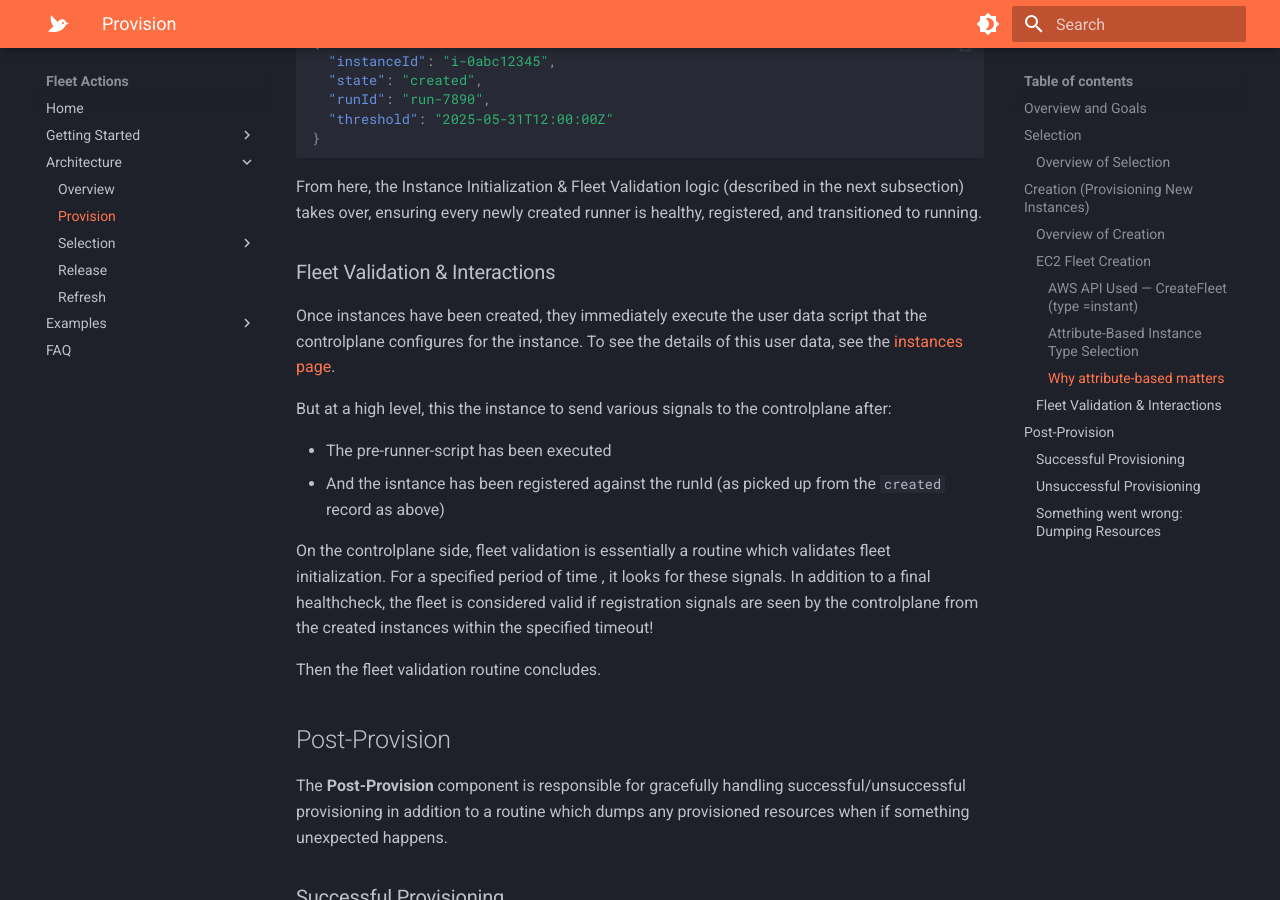
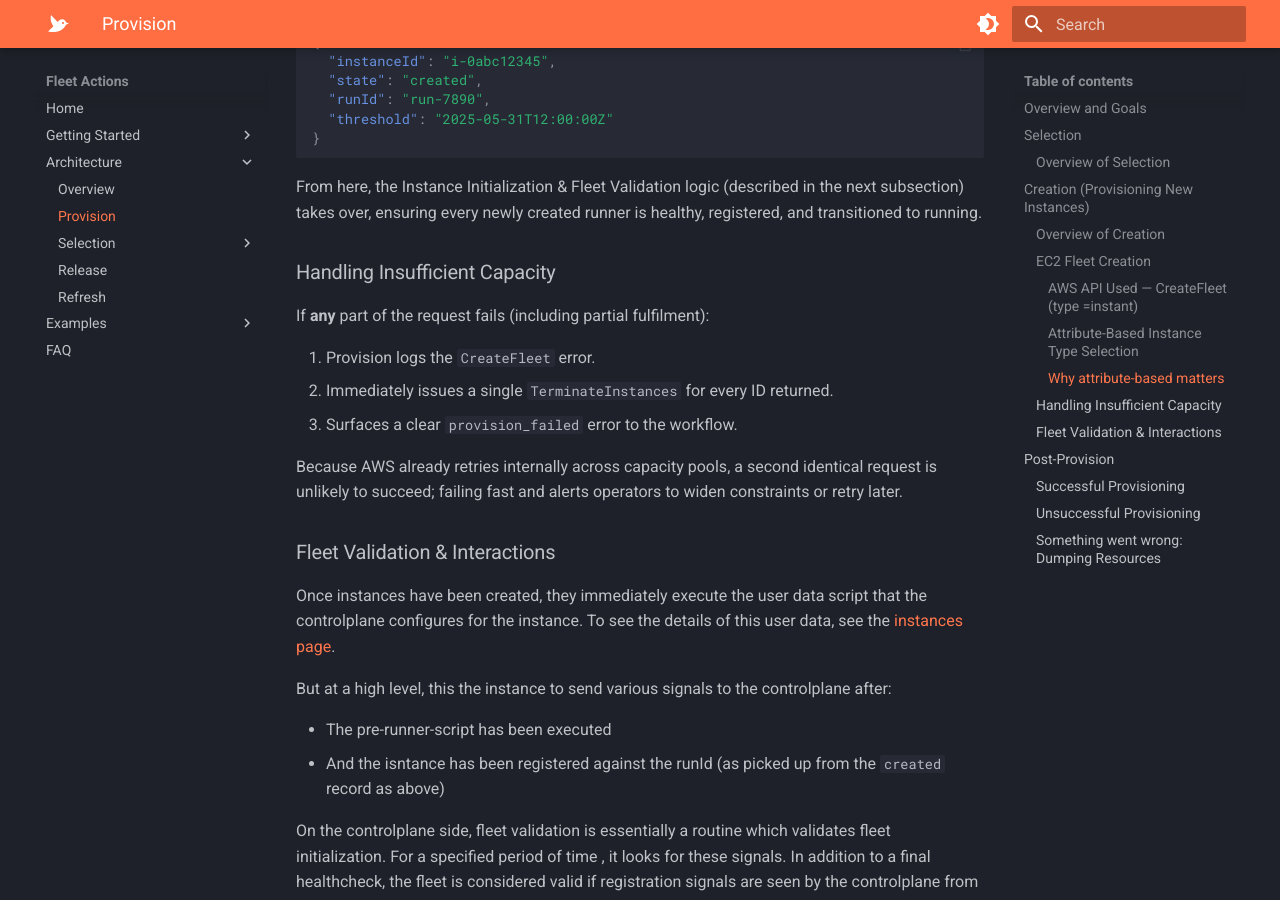
Before and after one commit to fleet-actions/ec2-runner-pool-manager, an MkDocs documentation site: the page built from docs/architecture/provision.md, in a window 1280 px wide and 900 px high, scrolled down 3073 px. Built offline with MkDocs 1.6.1 and Material for MkDocs 9.7.7, drawn with Linux system fonts in a browser that asks for light colours.

Commit message:
docs: document handling of insufficient capacity

```diff
--- a/docs/architecture/provision.md
+++ b/docs/architecture/provision.md
@@ -132,6 +132,16 @@ Once AWS returns the instance IDs, each new runner is inserted into DynamoDB lik
 
 From here, the Instance Initialization & Fleet Validation logic (described in the next subsection) takes over, ensuring every newly created runner is healthy, registered, and transitioned to running.
 
+### Handling Insufficient Capacity
+
+If **any** part of the request fails (including partial fulfilment):
+
+1. Provision logs the `CreateFleet` error.
+2. Immediately issues a single `TerminateInstances` for every ID returned.
+3. Surfaces a clear `provision_failed` error to the workflow.
+
+Because AWS already retries internally across capacity pools, a second identical request is unlikely to succeed; failing fast and alerts operators to widen constraints or retry later.
+
 ### Fleet Validation & Interactions
 
 Once instances have been created, they immediately execute the user data script that the controlplane configures for the instance. To see the details of this user data, see the [instances page](../todo.md).
```
